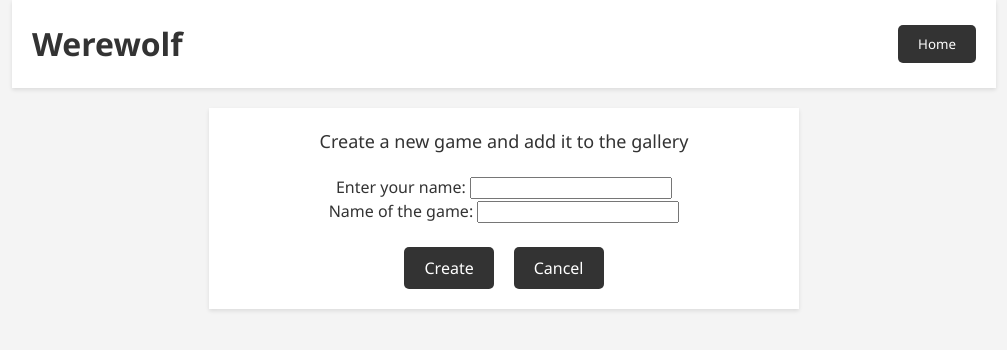
After one commit to BernLeWal/PlayWerewolfWithAI, a Flask app: page /newgame in a window 1280 px wide. The commit adds this page. Shown: the top 350 px of the page, without its empty margins (136-1143 px from the left). Run offline with Flask 3, Linux system fonts and the light colour scheme.

Commit message:
added newgame

```diff
--- a/app.py
+++ b/app.py
@@ -1,14 +1,20 @@
 #!/bin/python
+import os
+import secrets
 from flask import Flask
 from views.home_view import HomeView
+from views.newgame_view import NewGameView
 
 
 # Logic to set up the application
 app = Flask(__name__)
+app.config['SECRET_KEY'] = os.environ.get('SECRET_KEY', secrets.token_hex(16))
+
 
 
 # Rules to connect the views
 app.add_url_rule('/', view_func=HomeView.as_view('home'))
+app.add_url_rule('/newgame', view_func=NewGameView.as_view('newgame', app))
 
 # Static files
 
--- a/static/css/style.css
+++ b/static/css/style.css
@@ -157,7 +157,7 @@ header a:hover, footer a:hover {
     font-size: 16px;
 }
 
-.upload-container {
+.newgame-container {
     width: 60%;
     margin: 20px auto;
     background-color: #fff;
@@ -171,7 +171,7 @@ header a:hover, footer a:hover {
     font-size: 18px;
 }
 
-.upload-form {
+.newgame-form {
     display: flex;
     flex-direction: column;
     align-items: center;
@@ -198,12 +198,12 @@ header a:hover, footer a:hover {
     cursor: pointer;
 }
 
-.upload-buttons {
+.newgame-buttons {
     display: flex;
     gap: 20px;
 }
 
-.upload-button,
+.newgame-button,
 .cancel-button {
     padding: 10px 20px;
     font-size: 16px;
--- /dev/null
+++ b/templates/newgame.html
@@ -0,0 +1,38 @@
+<!doctype html>
+<html lang="en">
+<head>
+<meta charset="UTF-8">
+<meta name="viewport" content="width=device-width, initial-scale=1.0">
+<link rel="shortcut icon" href="/static/images/favicon.ico" type="image/x-icon">
+<link rel="icon" href="/static/images/favicon.ico" type="image/x-icon">
+<link rel="stylesheet" href="/static/css/style.css">
+<title>Werewolf - Create new game</title>
+</head>
+<body>
+<div class="container">
+    <div class="header">
+        <h1>Werewolf</h1>
+        <button class="home-button" onclick="window.location.href='/'">Home</button>
+    </div>
+
+    <div class="newgame-container">
+        <p class="intro-text">Create a new game and add it to the gallery</p>
+
+        <form action="/newgame" method="POST" enctype="multipart/form-data" class="newgame-form">
+            <div>
+                <label for="player_name">Enter your name:</label>
+                <input type="text" name="player_name"/><br/>
+                <label for="game_name">Name of the game:</label>
+                <input type="text" name="game_name"/><br/>
+                <br/>
+            </div>
+
+            <div class="newgame-buttons">
+                <button type="submit" class="newgame-button">Create</button>
+                <button type="button" class="cancel-button" onclick="window.location.href='/'">Cancel</button>
+            </div>
+        </form>
+    </div>
+</div>
+</body>
+</html>
--- /dev/null
+++ b/views/newgame_view.py
@@ -0,0 +1,24 @@
+from flask.views import MethodView
+from flask import render_template, request, redirect, url_for, session
+
+class NewGameView(MethodView):
+    def __init__(self, app) -> None:
+        super().__init__()
+        self.app = app
+
+    def get(self):
+        return render_template('newgame.html')
+
+    def post(self):
+        player_name = request.form['player_name']
+        game_name = request.form['game_name']
+
+        if player_name!="" and game_name!="":
+            print(f"Player {player_name} creates game {game_name}.")
+
+            session['PLAYER_NAME'] = player_name
+            session['NEW_GAME_NAME'] = game_name
+
+            return redirect(url_for('games'))
+
+        return "Not implemented yet", 500
```
Also changed, not shown: templates/index.html (+6 -4 lines).
